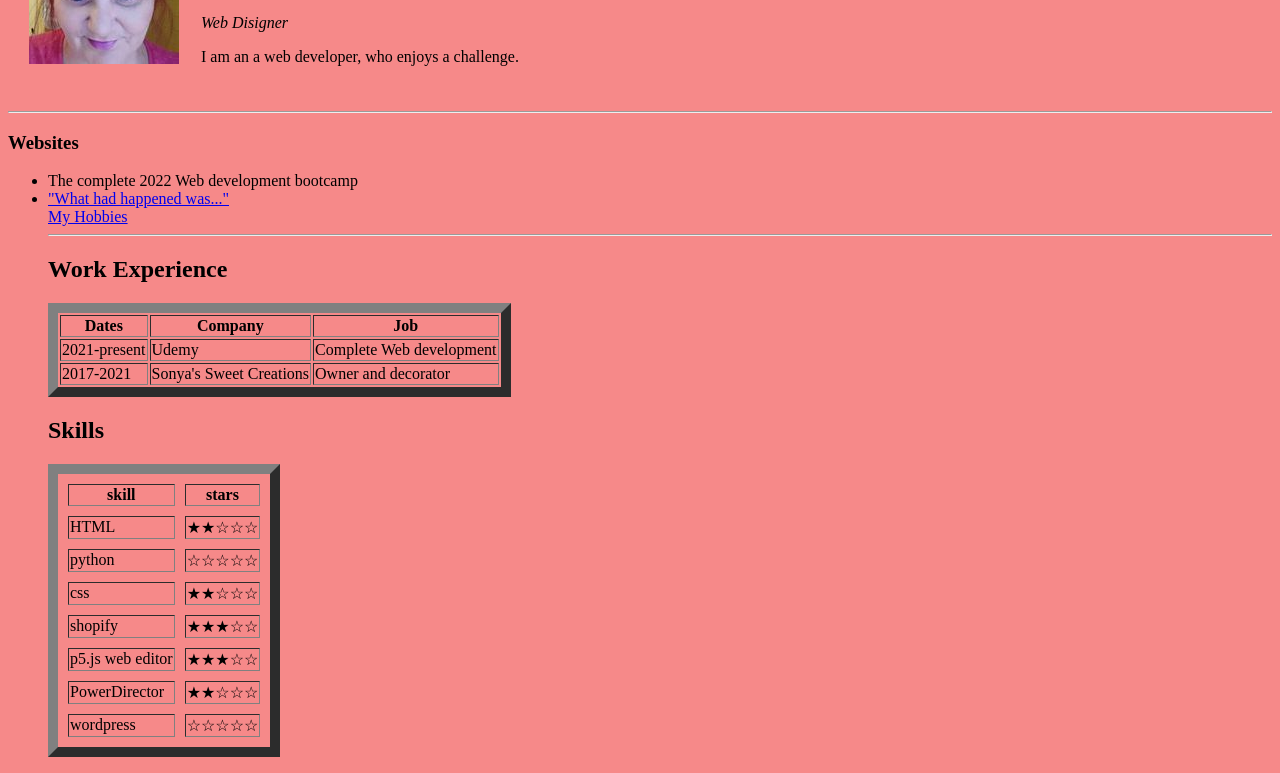
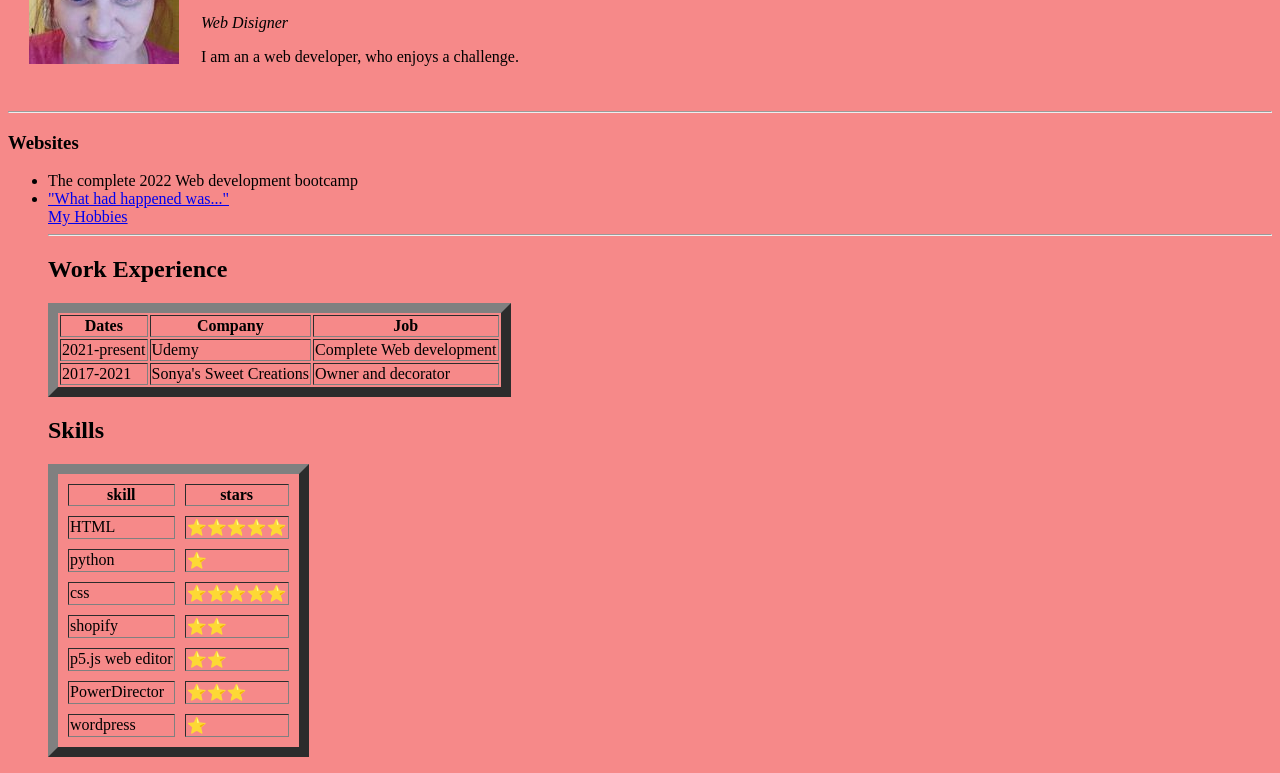
Before and after one commit to Zara1983/cv3, a plain HTML site: page index.html in a window 1280 px wide. Shown: the part 129-902 px from the top of the page. Drawn offline with Linux system fonts and the light colour scheme.

Commit message:
different stars

```diff
--- a/index.html
+++ b/index.html
@@ -66,31 +66,32 @@
 
         <tr>
           <td>HTML</td>
-          <td>★★☆☆☆</td>
+          <td>⭐⭐⭐⭐⭐</td>
         </tr>
         <tr>
           <td>python</td>
-          <td>☆☆☆☆☆</td>
+          <td>⭐</td>
         </tr>
         <tr>
           <td>css</td>
-          <td>★★☆☆☆</td>
+          <td>⭐⭐⭐⭐⭐</td>
+
         </tr>
         <tr>
           <td>shopify</td>
-          <td>★★★☆☆</td>
+          <td>⭐⭐</td>
         </tr>
         <tr>
           <td>p5.js web editor</td>
-          <td>★★★☆☆</td>
+          <td>⭐⭐</td>
         </tr>
         <tr>
           <td>PowerDirector</td>
-          <td>★★☆☆☆</td>
+          <td>⭐⭐⭐</td>
         </tr>
         <tr>
           <td>wordpress</td>
-          <td>☆☆☆☆☆</td>
+          <td>⭐</td>
         </tr>
       </tbody>
       <tfoot>
```
